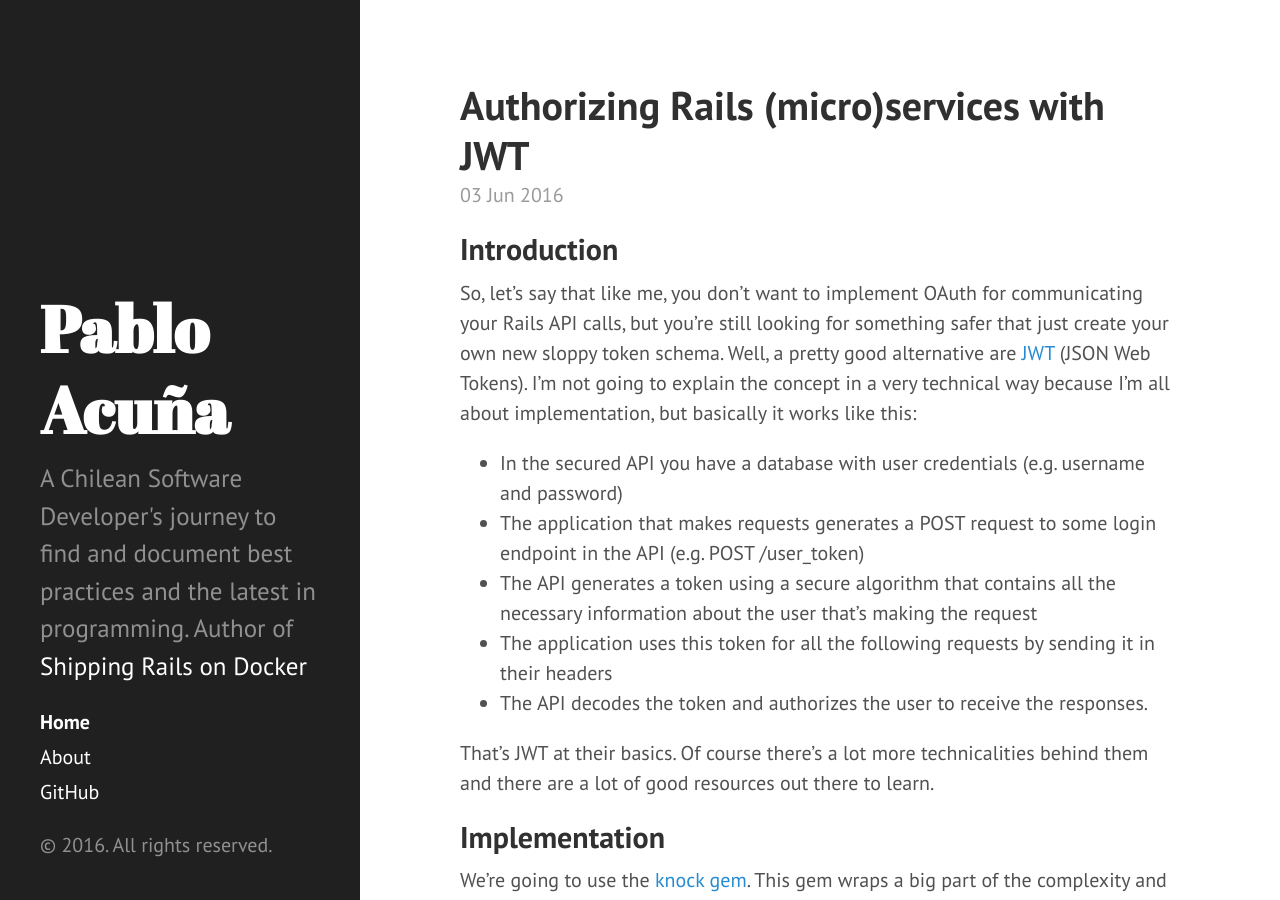
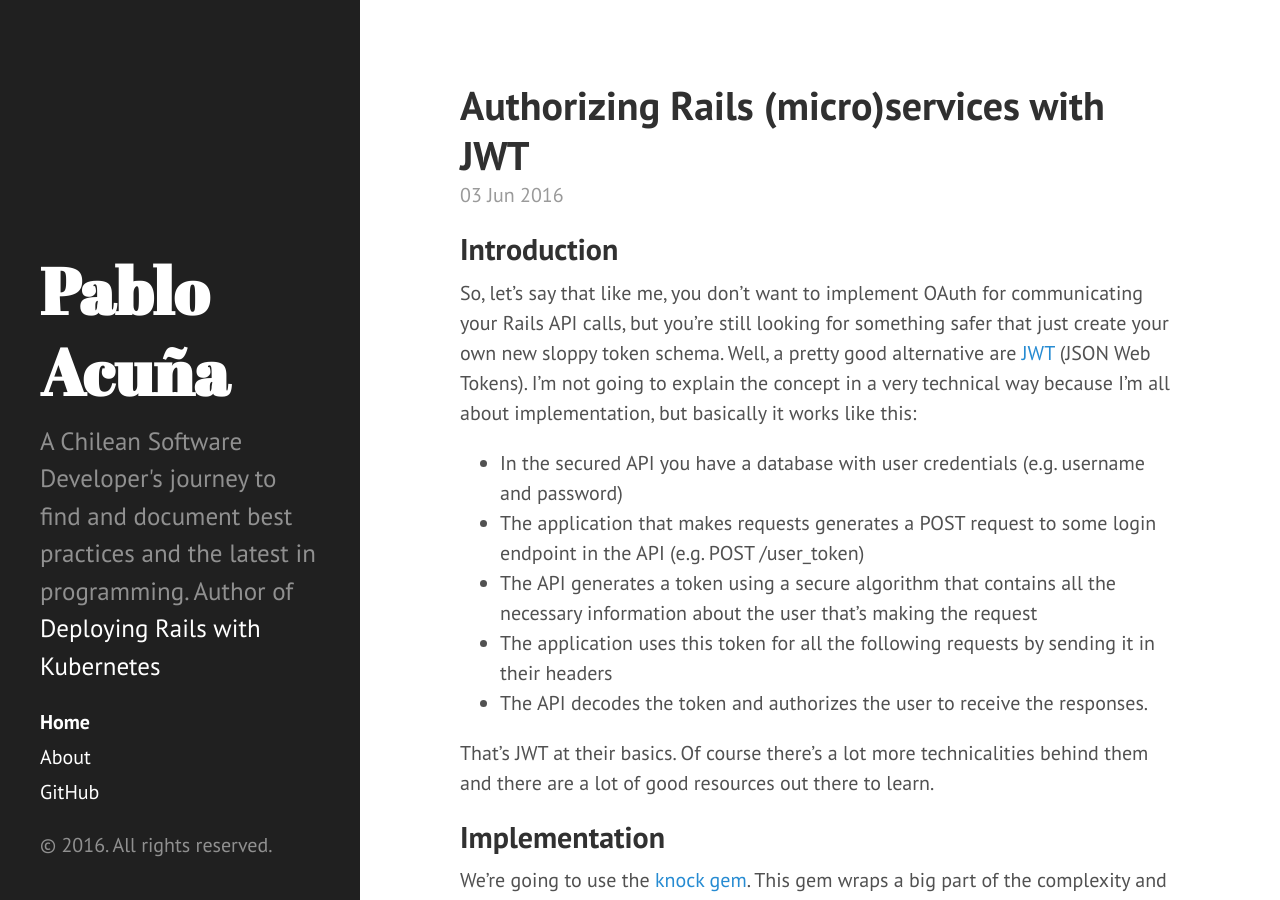
Before and after one commit to pacuna/old_pacuna.github.io, a Jekyll site: the page built from index.html, in a window 1280 px wide and 900 px high. Built offline with Jekyll 4.4.1, drawn with Linux system fonts in a browser that asks for light colours; the list of posts is cut into pages by our own code; comment, search, counter and statistics services are not loaded.

Commit message:
UPDATE: book

```diff
--- a/_config.yml
+++ b/_config.yml
@@ -9,7 +9,7 @@ permalink:        pretty
 # Setup
 title:            Pablo Acuña
 tagline:          'Software Development'
-description:      "A Chilean Software Developer's journey to find and document best practices and the latest in programming. Author of <a href='https://leanpub.com/rails-on-docker'>Shipping Rails on Docker</a>"
+description:      "A Chilean Software Developer's journey to find and document best practices and the latest in programming. Author of <a href='https://leanpub.com/deploying-rails-with-kubernetes/'>Deploying Rails with Kubernetes</a>"
 url:              http://pacuna.io
 baseurl:          /
 
```
